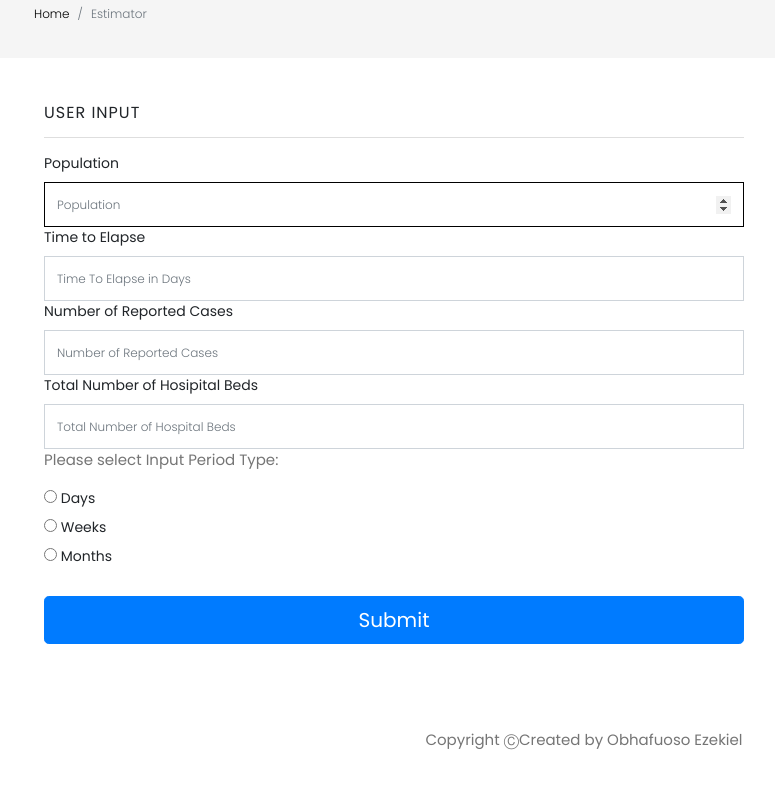
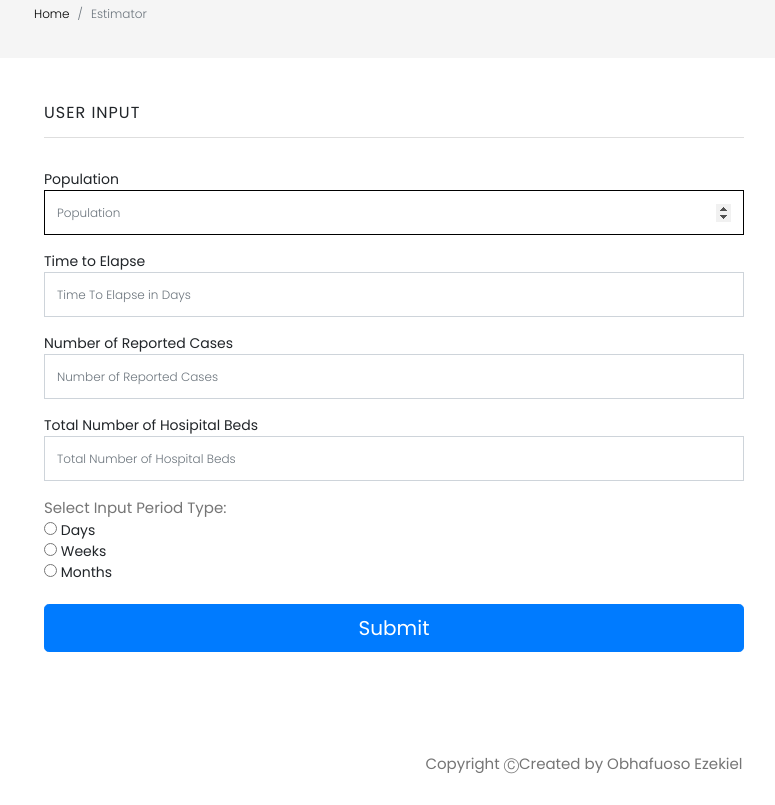
Before and after one commit to ezekieltech/uforestimator, a plain HTML site: page index.html in a window 1280 px wide. Shown: the part 84-889 px from the top of the page, without its empty margins (56-831 px from the left). Drawn offline with nearby package versions, Linux system fonts and the light colour scheme.

Commit message:
Updated UI

```diff
--- a/index.html
+++ b/index.html
@@ -60,13 +60,13 @@
                             <input name="totalHospitalBeds" type="number" class="form-control" placeholder="Total Number of Hospital Beds"
                                 data-total-hospital-beds="totalHospitalBeds" required>
 
-                            <p>Please select Input Period Type:</p>
+                            <p>Select Input Period Type:</p>
                             <input type="radio" data-period-type= "inputPeriodTypeDays" name="inputPeriodType" >
-                            <label for="inputPeriodTypeDays">Days</label><br>
+                            <label class="radioLabels" for="inputPeriodTypeDays">Days</label><br>
                             <input type="radio" data-period-type= "inputPeriodTypeDays" name="inputPeriodType">
-                            <label for="age2">Weeks</label><br>
+                            <label class="radioLabels" for="age2">Weeks</label><br>
                             <input type="radio" data-period-type= "inputPeriodTypeDays" name="inputPeriodType">
-                            <label for="age3">Months</label><br><br>
+                            <label class="radioLabels" for="age3">Months</label><br><br>
 
                             <button class="btn btn-lg btn-primary btn-block" data-go-
                             estimate= "estimate" type="submit"> Submit </button>
--- a/static/styles.css
+++ b/static/styles.css
@@ -15,6 +15,9 @@ p {
   font-family: "Poppins", sans-serif;
   color: #757575;
   font-size: 15px;
+  margin-bottom: 0;
+  padding-top: 1rem;
+
 }
 
 
@@ -93,6 +96,14 @@ input[type="number"]:focus {
   margin-bottom: 10px;
 }
 
+label {
+  margin-top: 1rem;
+  margin-bottom: 0;
+}
+
+.radioLabels {
+  margin-top: 0;
+}
 /*=================================================================
   estimator form return messages
 ==================================================================*/
```
Also changed, not shown: 1 other file.
